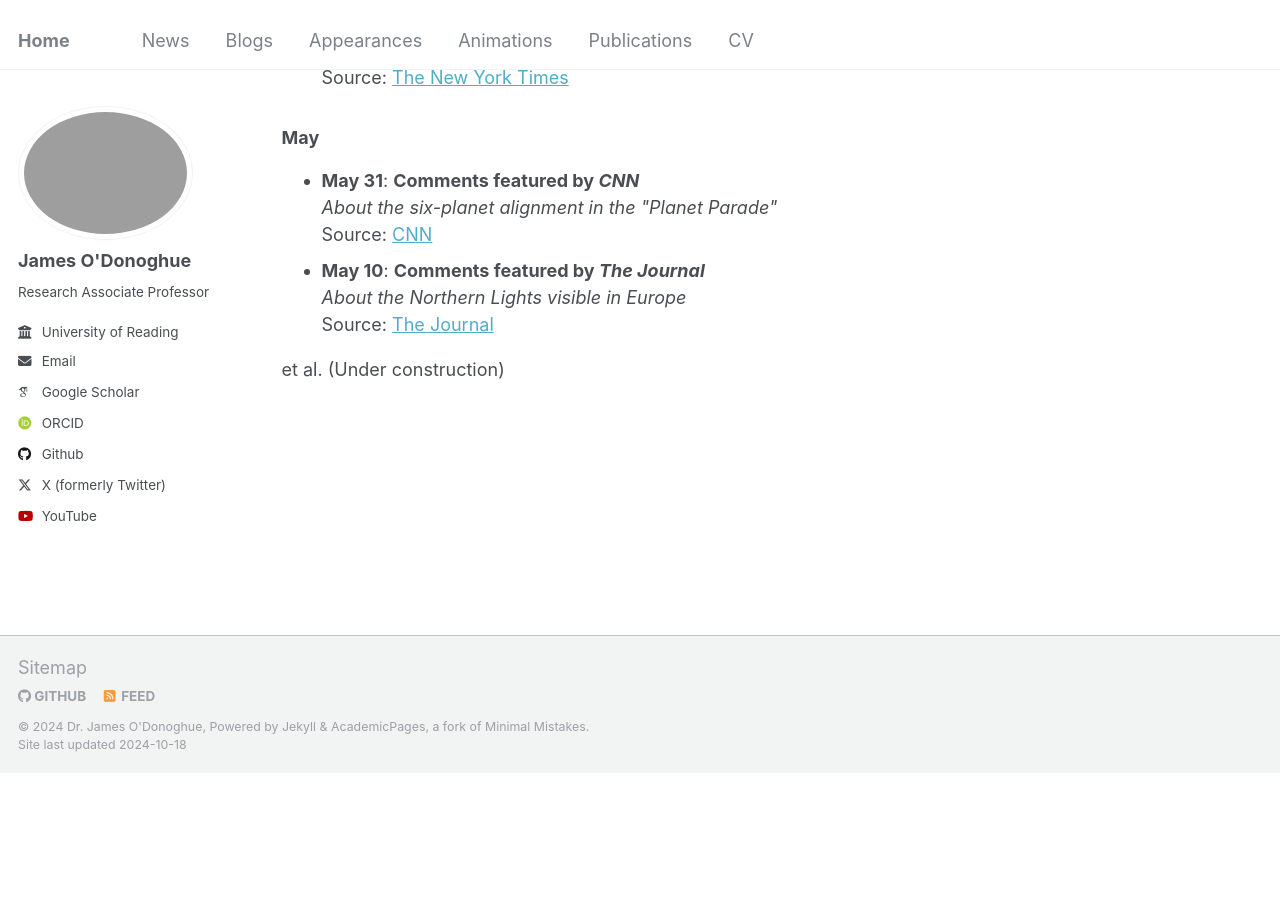
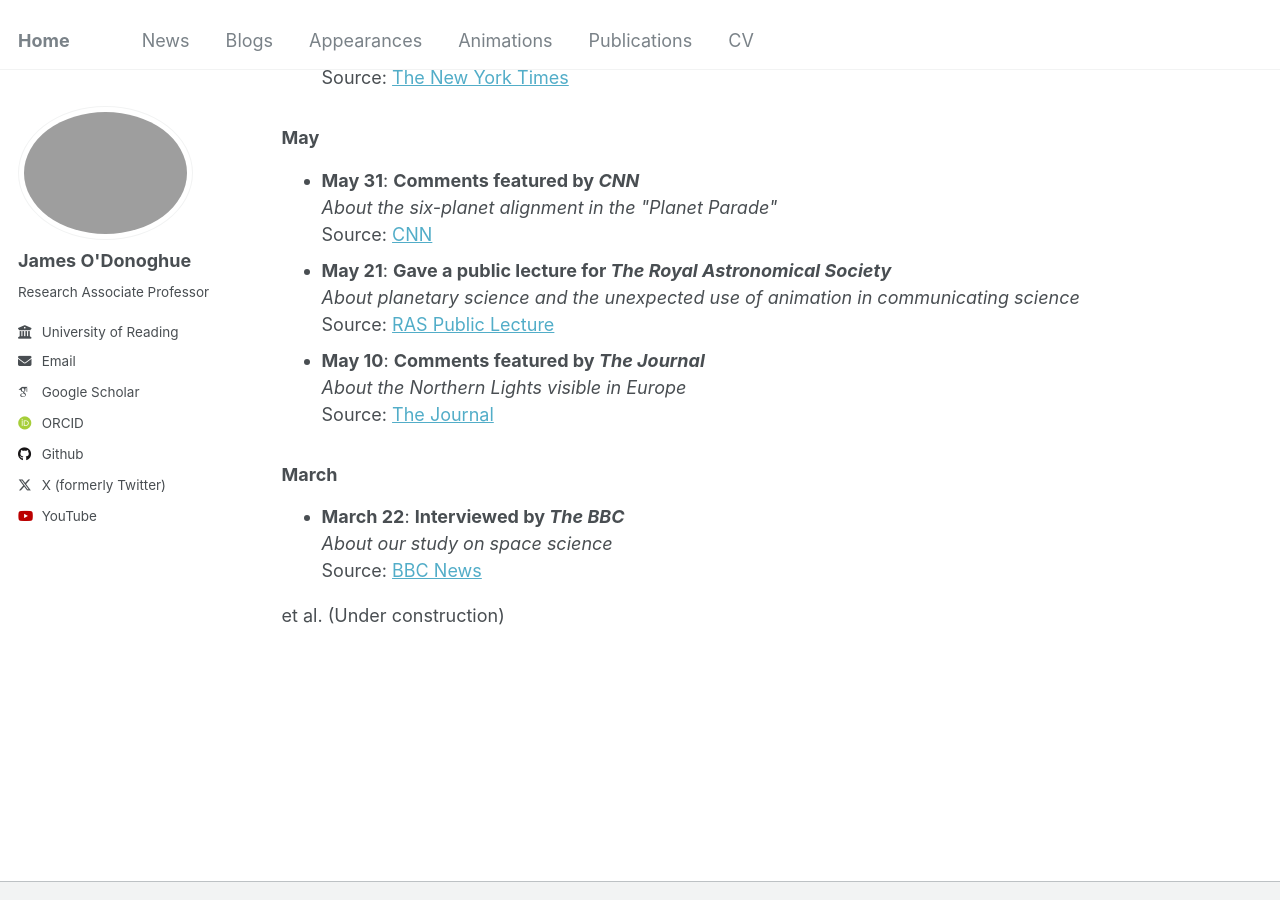
Before and after one commit to odonoghuespace/odonoghuespace.github.io, a Jekyll site: the page built from _pages/news.html, in a window 1280 px wide and 900 px high, scrolled down 1798 px. Built offline with Jekyll 4.4.1, drawn with Linux system fonts in a browser that asks for light colours; some web fonts are replaced; before the commit the page ends 2571 px from its top, so only the background shows below that.

Commit message:
Update news.html

```diff
--- a/_pages/news.html
+++ b/_pages/news.html
@@ -100,13 +100,26 @@ author_profile: true
     <em>About the six-planet alignment in the "Planet Parade"</em><br>
     Source: <a href="https://edition.cnn.com/2024/05/31/science/planet-parade-six-planetary-alignment-scn/index.html">CNN</a>
 </li>
-
+<li><strong>May 21</strong>: <strong>Gave a public lecture for <em>The Royal Astronomical Society</em></strong><br>
+    <em>About planetary science and the unexpected use of animation in communicating science</em><br>
+    Source: <a href="https://ras.ac.uk/events-and-meetings/ras-public-lectures-and-events/planetary-scientists-unexpected-animated-0">RAS Public Lecture</a>
+</li>
 <li><strong>May 10</strong>: <strong>Comments featured by <em>The Journal</em></strong><br>
     <em>About the Northern Lights visible in Europe</em><br>
     Source: <a href="https://www.thejournal.ie/northern-lights-ireland-tonight-6376063-May2024/">The Journal</a>
 </li>
+</ul>
+
+<h3>March</h3>
+<ul>
+<li><strong>March 22</strong>: <strong>Interviewed by <em>The BBC</em></strong><br>
+    <em>About our study on space science</em><br>
+    Source: <a href="https://www.bbc.co.uk/news/articles/cgxdz15zw7do">BBC News</a>
+</li>
 
 </ul>
 
+
+
 et al.
 (Under construction)
```
